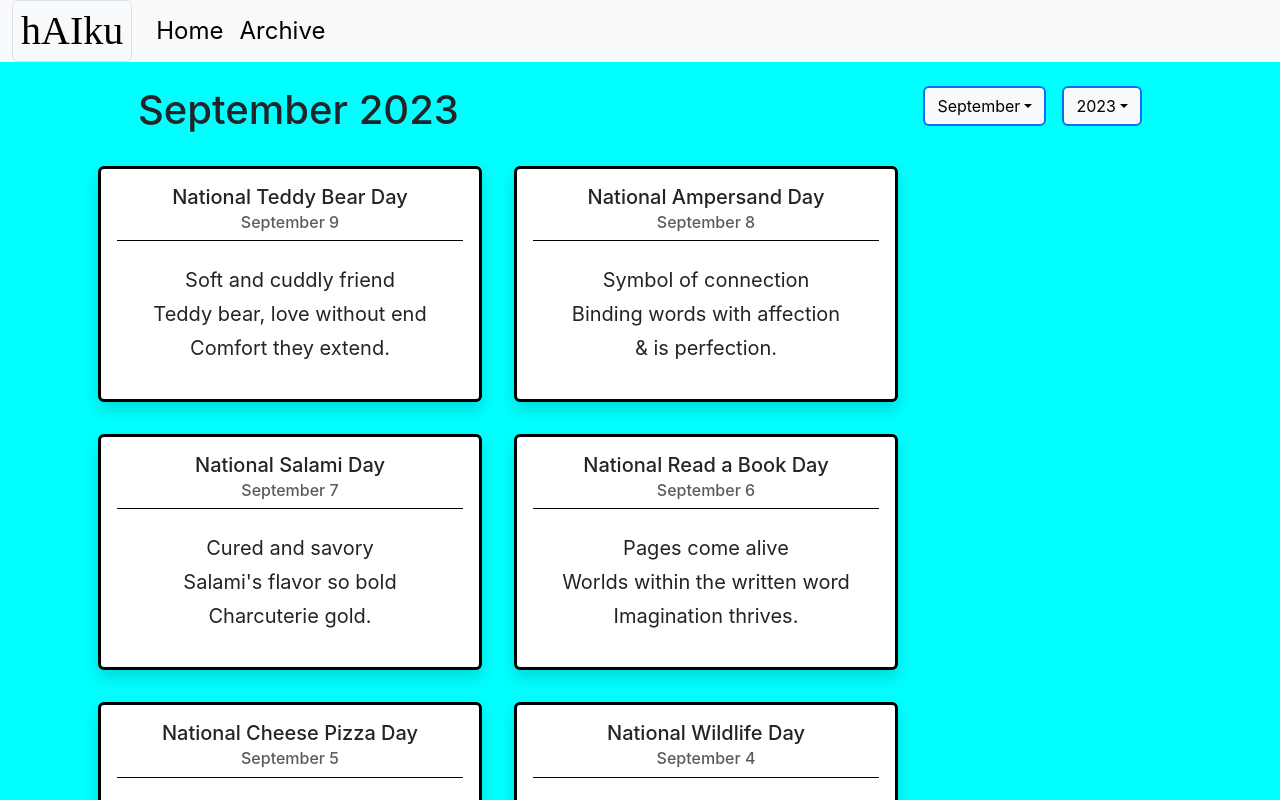
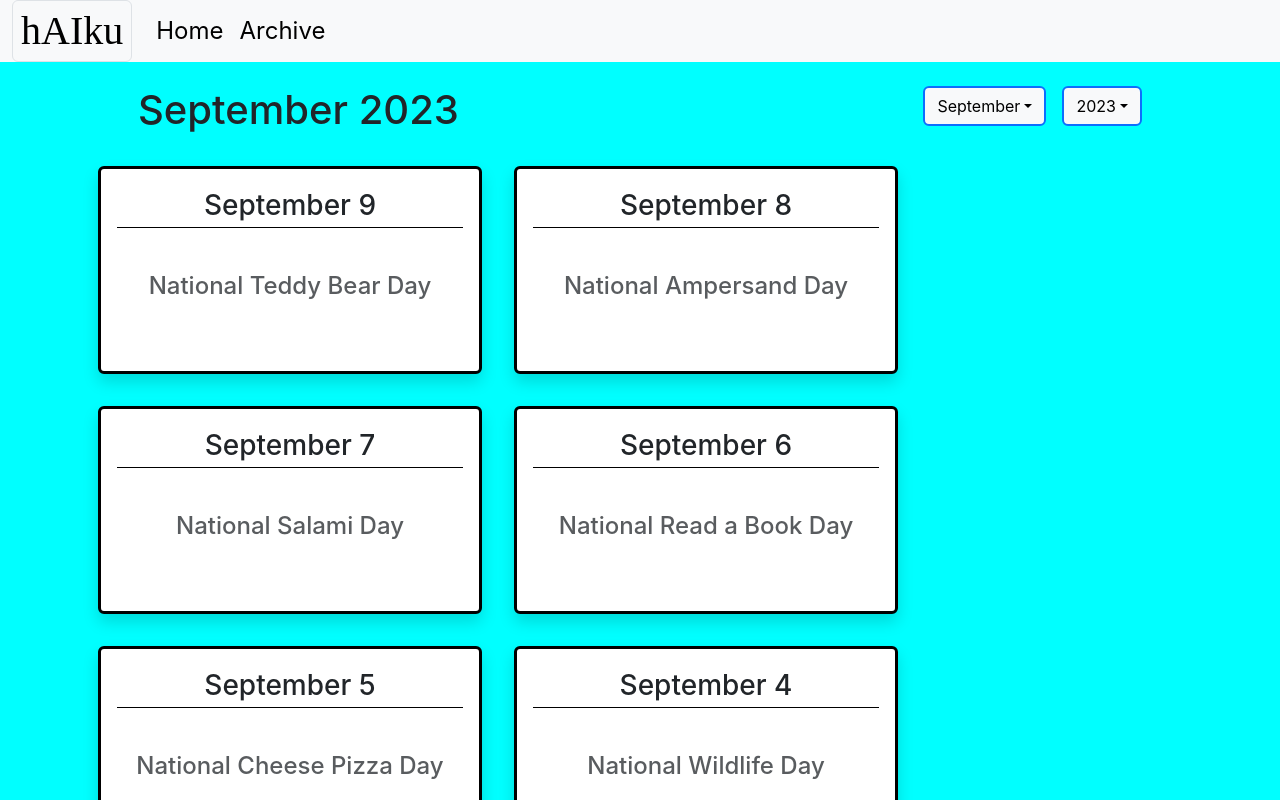
Before and after one commit to Jon-Grabowski/hAIku, a React (Create React App) app: page /archive in a window 1280 px wide. Shown: the top 800 px of the page. Built offline with nearby package versions, Linux system fonts and the light colour scheme; data requests are answered from the project's data file; a web font is replaced by a local one.

Commit message:
archive card click for front/back

```diff
--- a/src/components/ArchiveCard.js
+++ b/src/components/ArchiveCard.js
@@ -1,22 +1,40 @@
+import { useState } from "react"
+
 function ArchiveCard({haiku, selectedMonth}) {
     const {date, day, body} = haiku
+    const[cardTrigger, setCardTrigger] = useState(true)
+
+    function handleClick() {
+        setCardTrigger(!cardTrigger)
+    }
 
     const bodyArray = body.split('|')
 
         const bodyLines = bodyArray.map(line => {
             line = line.trim()
-            return <p key={line} className='my-1 fs-5 card-text'>{line}</p>
+            return <p key={line} className='my-1 fs-5 card-text'><strong>{line}</strong></p>
         })
 
     return(
-        <div className="card archive-card m-3 rounded shadow border border-3 border-black">
-            <div className="card-body rounded">
-                <h5 className="card-title text-wrap">{day}</h5>
-                <h6 className="card-subtitle border-bottom border-black pb-2 mb-4 text-body-secondary">{selectedMonth + ' ' + date}</h6>
-                <div className='pb-3'>
-                    {bodyLines}
+        <div>
+            {cardTrigger ?
+            <div
+            className="card archive-card m-3 rounded shadow border border-3 border-black"
+            onClick={handleClick}>
+                <div className="card-body rounded">
+                    <h5 className="card-title pb-1 pt-1 mb-5 fs-3 border-bottom border-1 border-black">{selectedMonth + ' ' + date}</h5>
+                    <h6 className="card-subtitle text-wrap text-body-secondary fs-4">{day}</h6>
                 </div>
             </div>
+            :
+            <div className="card archive-card m-3 rounded shadow border border-3 border-black" onClick={handleClick}>
+                <div className="card-body rounded">
+                    <h5 className="card-title pb-1 pt-1 mb-5 fs-3 border-bottom border-1 border-black">{day}</h5>
+                    <div className='pb-3'>
+                        {bodyLines}
+                    </div>
+                </div>
+            </div>}
         </div>
     )
 }
--- a/src/index.css
+++ b/src/index.css
@@ -18,6 +18,8 @@ code {
 .archive-card{
   min-width: 24rem;
   max-width: 24rem;
+  min-height: 13rem;
+  transition: all .2s ease-in-out;
 }
 
 #haiku_image{
```
